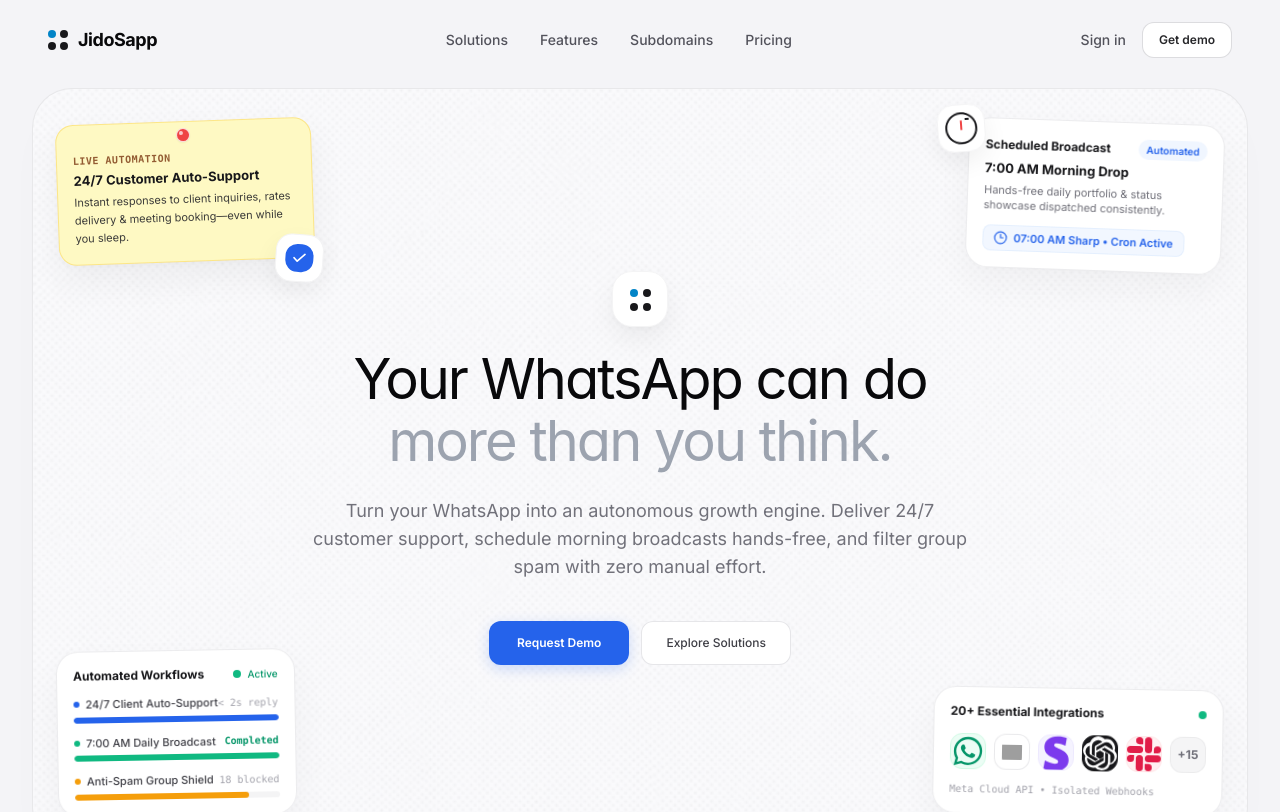
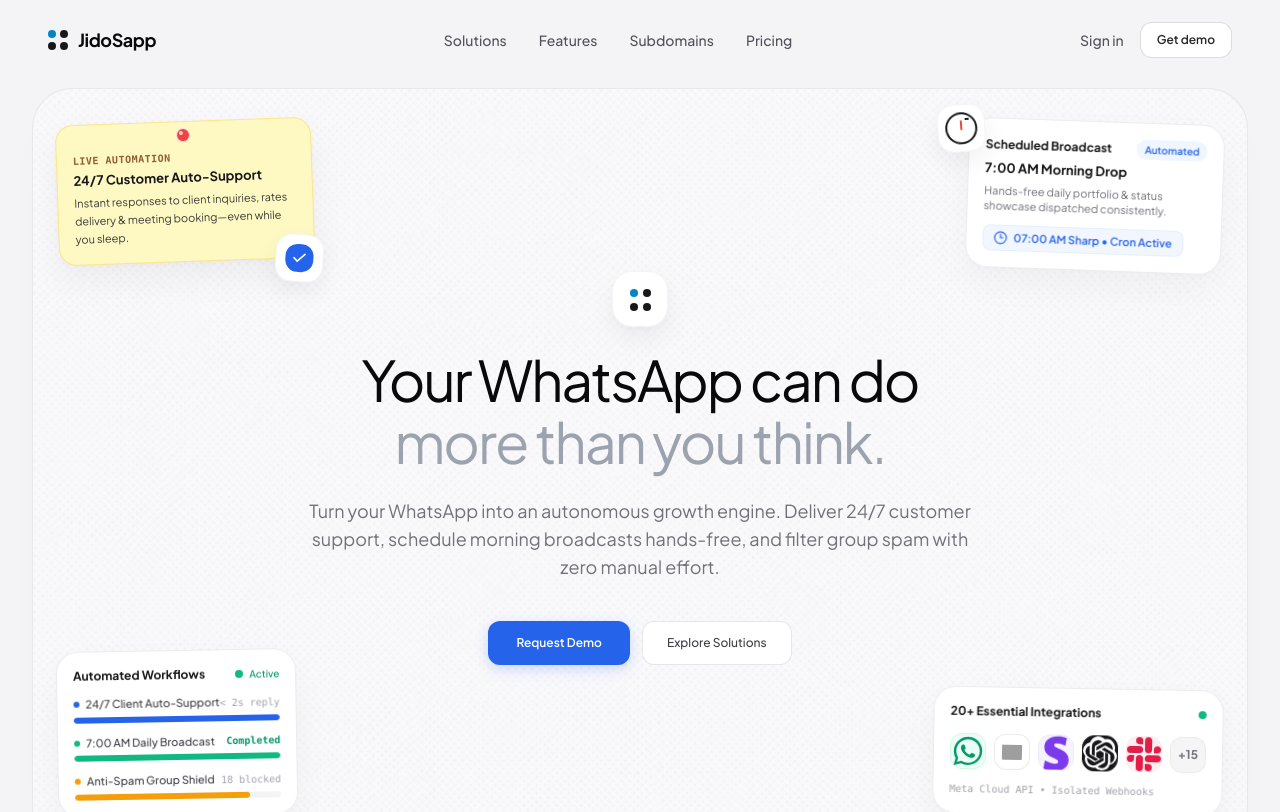
Before and after one commit to apreezofficial/jidosaap, a Next.js app in the folder frontend/: page / in a window 1280 px wide. Shown: the top 812 px of the page. Built offline with nearby package versions, Linux system fonts and the light colour scheme; no server answers; grey boxes are pictures that could not be loaded.

Commit message:
style: configure and apply Plus Jakarta Sans as primary font across application and hero headline

```diff
--- a/frontend/app/layout.tsx
+++ b/frontend/app/layout.tsx
@@ -1,9 +1,13 @@
 import type { Metadata } from "next";
-import { Inter } from "next/font/google";
+import { Plus_Jakarta_Sans } from "next/font/google";
 import "./globals.css";
 import { Providers } from "./providers";
 
-const inter = Inter({ subsets: ["latin"], variable: "--font-inter" });
+const plusJakartaSans = Plus_Jakarta_Sans({
+  subsets: ["latin"],
+  variable: "--font-plus-jakarta",
+  display: "swap",
+});
 
 export const metadata: Metadata = {
   title: "JidoSapp — Put WhatsApp on Autopilot",
@@ -21,7 +25,7 @@ export default function RootLayout({
 }>) {
   return (
     <html lang="en" className="h-full">
-      <body className={`${inter.variable} font-sans antialiased h-full bg-slate-50 text-slate-900`}>
+      <body className={`${plusJakartaSans.variable} font-sans antialiased h-full bg-slate-50 text-slate-900`}>
         <Providers>{children}</Providers>
       </body>
     </html>
--- a/frontend/components/marketing/HeroSection.tsx
+++ b/frontend/components/marketing/HeroSection.tsx
@@ -192,11 +192,11 @@ export function HeroSection() {
             </div>
           </div>
 
-          {/* EXACT TYPOGRAPHY: HELVETICA NEUE / SF PRO DISPLAY 400 (REGULAR), 56PX, -2PX TRACKING, 1.0 LINE-HEIGHT */}
+          {/* EXACT TYPOGRAPHY: PLUS JAKARTA SANS 400 (REGULAR), 56PX, -2PX TRACKING, 1.0 LINE-HEIGHT */}
           <h1
             className="text-3xl sm:text-5xl lg:text-[56px] font-normal leading-[1.0] max-w-4xl mx-auto"
             style={{
-              fontFamily: '-apple-system, BlinkMacSystemFont, "SF Pro Display", "SF Pro Text", "Helvetica Neue", Helvetica, Arial, sans-serif',
+              fontFamily: 'var(--font-plus-jakarta), "Plus Jakarta Sans", sans-serif',
               letterSpacing: "-2px",
               fontWeight: 400,
             }}
--- a/frontend/tailwind.config.ts
+++ b/frontend/tailwind.config.ts
@@ -54,7 +54,7 @@ const config: Config = {
         sm: "calc(var(--radius) - 4px)",
       },
       fontFamily: {
-        sans: ["var(--font-inter)", "sans-serif"],
+        sans: ["var(--font-plus-jakarta)", "Plus Jakarta Sans", "-apple-system", "BlinkMacSystemFont", "sans-serif"],
       },
     },
   },
```
